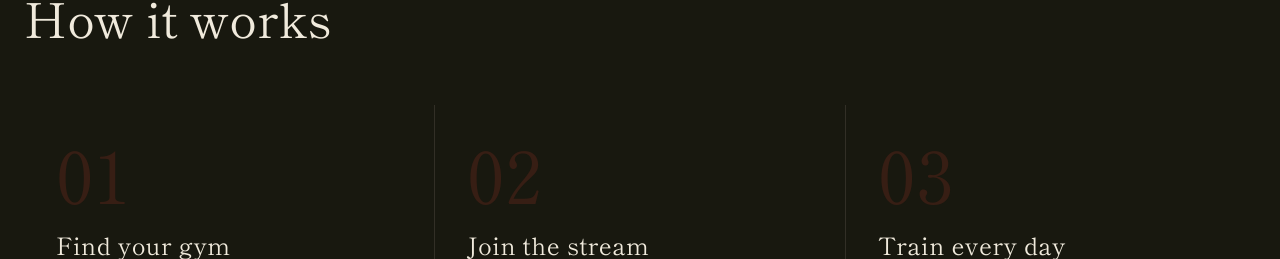
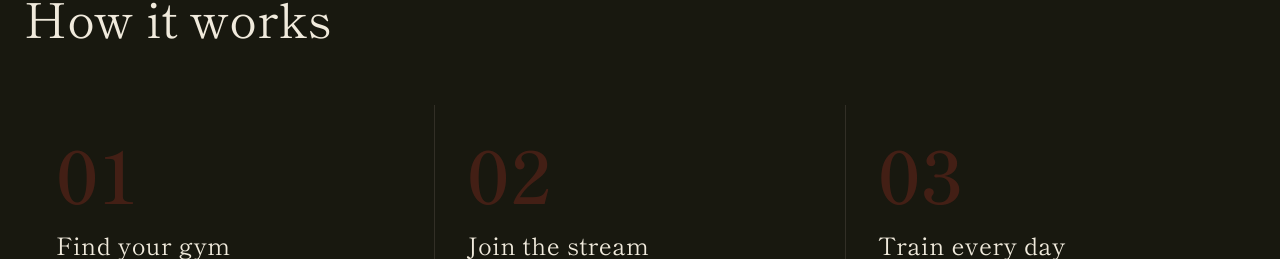
Before and after one commit to vanshdubey18/live-stream, a Next.js app: page / in a window 1280 px wide. Shown: the part 2364-2623 px from the top of the page. Built offline with nearby package versions, Linux system fonts and the light colour scheme.

Commit message:
Use semibold weight for step numbers instead of relying on color alone

```diff
--- a/src/app/page.tsx
+++ b/src/app/page.tsx
@@ -250,7 +250,7 @@ function HowItWorks() {
               transition={{ duration: 0.2, ease: 'easeOut', delay: i * 0.06 }}
               className="bg-[#18180f] p-8"
             >
-              <div className="font-mincho text-7xl text-[#942f22]/25 tracking-[.5px] leading-none mb-6">{num}</div>
+              <div className="font-mincho font-semibold text-7xl text-[#942f22]/35 tracking-[.5px] leading-none mb-6">{num}</div>
               <h3 className="font-mincho font-normal text-2xl text-[#f0eadc] tracking-[.5px] leading-none mb-4">{title}</h3>
               <p className="font-mincho text-sm text-[#7a7568] leading-relaxed">{desc}</p>
             </motion.div>
```
